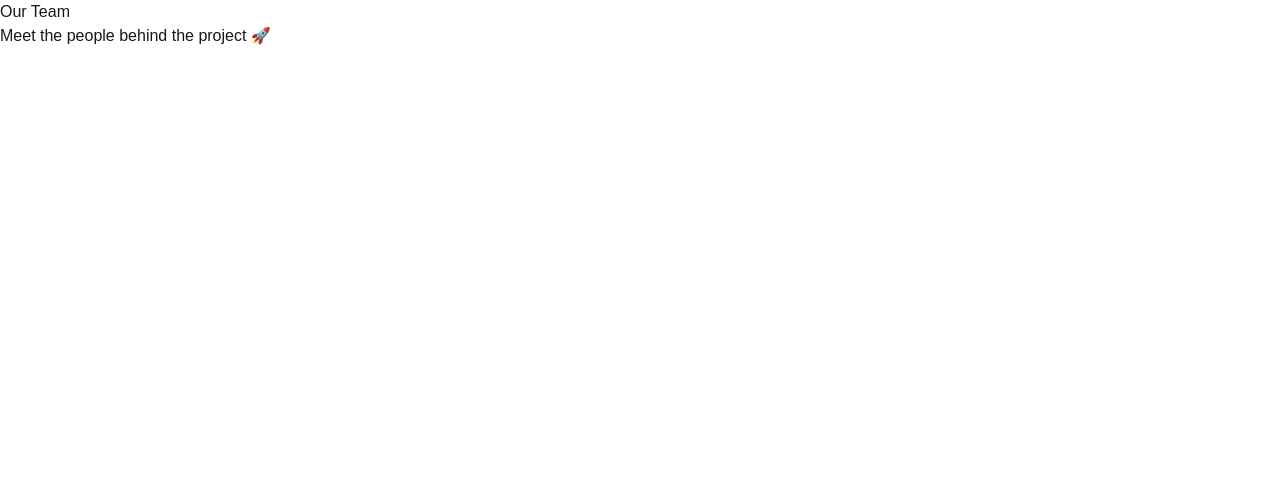
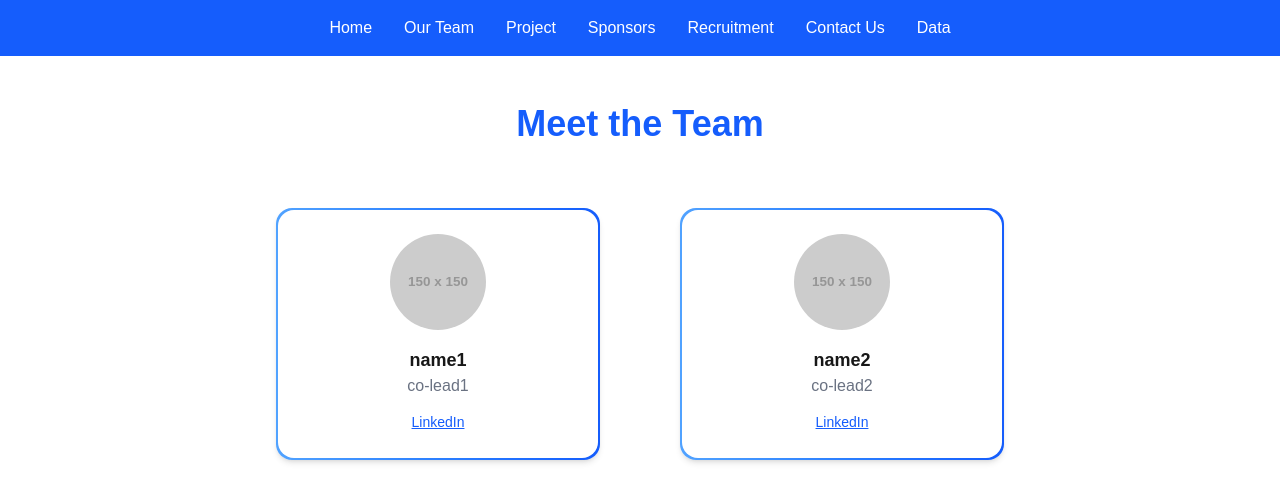
Before and after one commit to McMaster-Advanced-Space-Systems/mass-website, a Next.js app: page /our-team in a window 1280 px wide. Shown: the top 502 px of the page. Built offline with nearby package versions, Linux system fonts and the light colour scheme.

Commit message:
changed 2 co-lead boxes

```diff
--- a/app/our-team/page.tsx
+++ b/app/our-team/page.tsx
@@ -1,8 +1,94 @@
+type TeamMember = {
+    id: string;
+    name: string;
+    role: string;
+    imageUrl: string;
+    linkedin: string;
+};
+const leadershipTeam: TeamMember[] = [
+    {
+        id: '1',
+        name: 'name1',
+        role: 'co-lead1',
+        imageUrl: 'https://via.placeholder.com/150',
+        linkedin: 'https://linkedin.com',
+    },
+    {
+        id: '2',
+        name: 'name2',
+        role: 'co-lead2',
+        imageUrl: 'https://via.placeholder.com/150',
+        linkedin: 'https://linkedin.com',
+    },
+];
+
 export default function OurTeam() {
-  return (
-    <div>
-      <h1>Our Team</h1>
-      <p>Meet the people behind the project 🚀</p>
-    </div>
-  );
+
+
+    return (
+        <div className="min-h-screen bg-white">
+
+            {/* top navigation bar */}
+            <nav className="bg-blue-600 text-white">
+                <div className="max-w-7xl mx-auto px-4 py-4 flex justify-center gap-8">
+                    <a href="#home">Home</a>
+                    <a href="#team">Our Team</a>
+                    <a href="#project">Project</a>
+                    <a href="#contact">Sponsors</a>
+                    <a href="#contact">Recruitment</a>
+                    <a href="#contact">Contact Us</a>
+                    <a href="#contact">Data</a>
+                </div>
+            </nav>
+
+             {/* main content */}
+            <main className="max-w-7xl mx-auto px-4 py-12">
+                <h1 className="text-center text-4xl font-bold text-blue-600">
+                    Meet the Team
+                </h1>
+
+
+
+                {/* Leads */}
+                <div className="mt-16">
+
+                    <div className="flex flex-wrap justify-center gap-20">
+
+                        {leadershipTeam.map((person) => (
+                            <div
+                                key={person.id}
+                                className="p-[2px] rounded-2xl bg-gradient-to-r from-blue-400 via-blue-500 to-blue-600 shadow-md hover:shadow-blue-400/50 hover:shadow-xl transition">
+                                <div className="bg-white rounded-2xl p-6 w-80 text-center">
+                                <img
+                                    src={person.imageUrl}
+                                    className="w-24 h-24 rounded-full mx-auto mb-4 object-cover"
+                                />
+                                <h3 className="font-semibold text-lg">{person.name}</h3>
+                                <p className="text-gray-500 mb-3">{person.role}</p>
+                                <a
+                                    href={person.linkedin}
+                                    target="_blank"
+                                    className="text-blue-600 text-sm underline"
+                                >
+                                    LinkedIn
+                                </a>
+
+
+                            </div>
+                            </div>
+                        ))}
+
+                    </div>
+
+                </div>
+
+
+
+
+
+
+
+            </main>
+        </div>
+    );
 }
```
